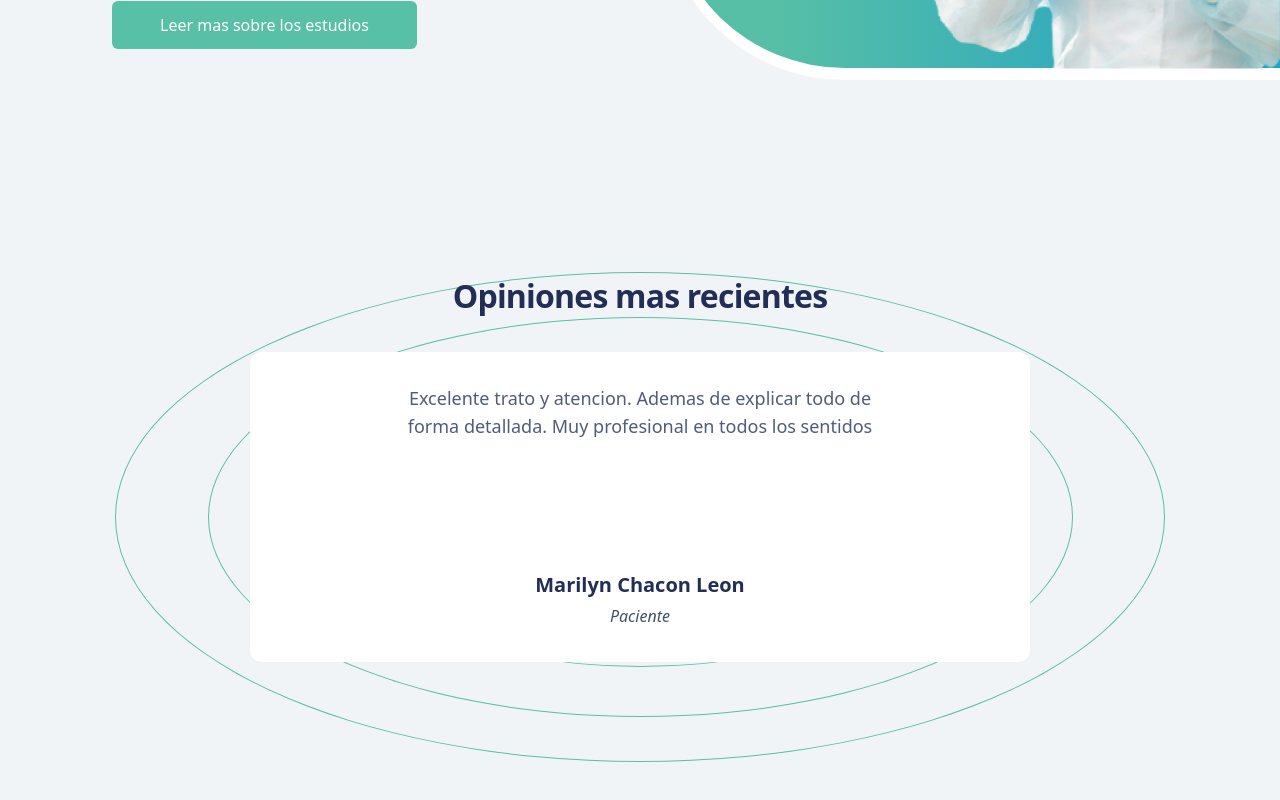
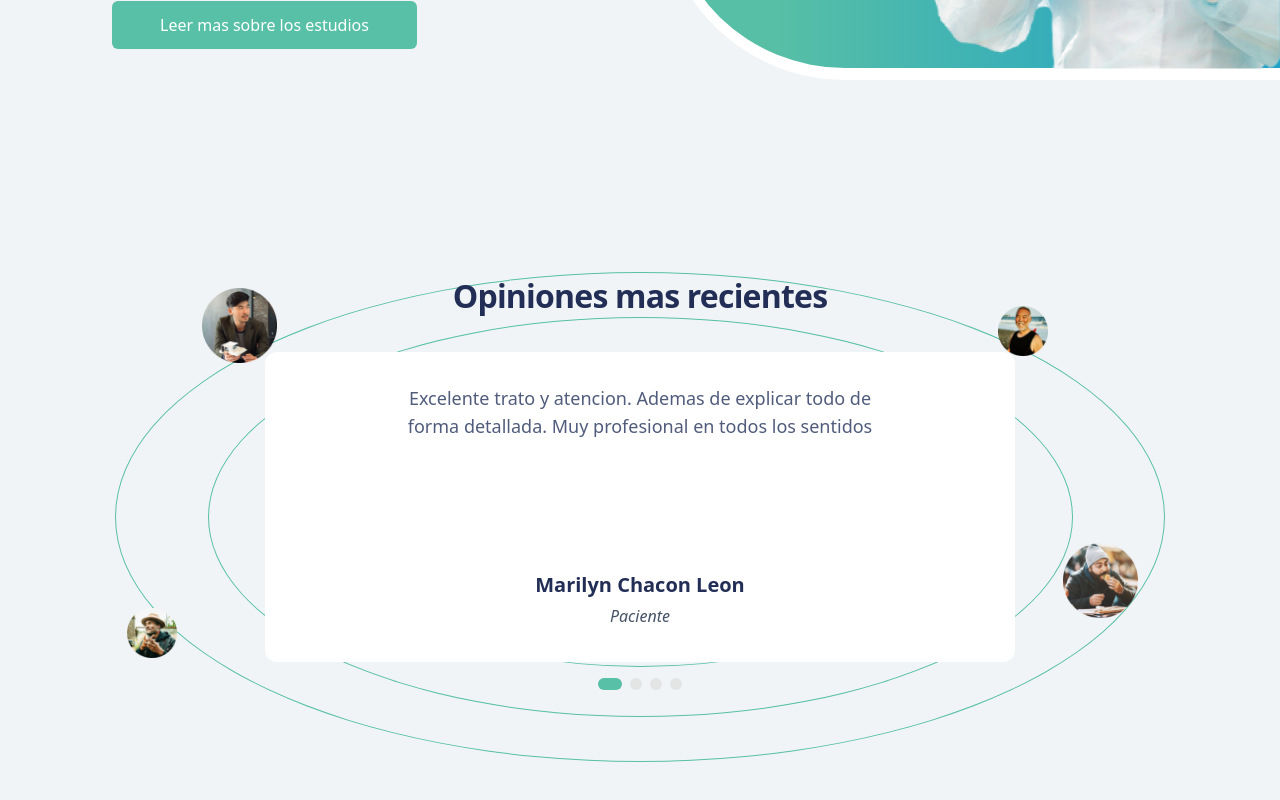
Before and after one commit to addliam/landing-page-medicos, a React (Vite) app: page / in a window 1280 px wide. Shown: the part 1606-2406 px from the top of the page. Built offline with nearby package versions, Linux system fonts and the light colour scheme.

Commit message:
styles for opinion section

```diff
--- a/src/components/SectionOpiniones.jsx
+++ b/src/components/SectionOpiniones.jsx
@@ -1,8 +1,12 @@
 import React from 'react'
+import Avatar1 from '../assets/images/Img-opinions-1.png'
+import Avatar2 from '../assets/images/Img-opinions-2.png'
+import Avatar3 from '../assets/images/Img-opinions-3.png'
+import Avatar4 from '../assets/images/Img-opinions-4.png'
 
 const OpinionComponent = () => {
     return (
-    <div className='z-50 quote mx-auto mt-8 w-[780px] h-[310px] rounded-xl px-8 py-8 bg-[#FFFFFF]'>
+    <div className='z-50 quote mx-auto mt-8 w-[750px] h-[310px] rounded-xl px-8 py-8 bg-[#FFFFFF]'>
     <figure className='flex flex-col h-full justify-between'>
         <blockquote className='max-w-[500px] mx-auto'>
             <p className='text-lg font-medium text-[#515C7C] text-center'>Excelente trato y atencion. Ademas de explicar todo de forma detallada. Muy profesional en todos los sentidos</p>
@@ -15,20 +19,38 @@ const OpinionComponent = () => {
     )
 }
 
+const IndexOpinion = () => {
+    return (
+        <div className='flex flex-row gap-2 mx-auto w-full justify-center mt-4'>
+            <div className='bg-primary rounded-lg w-6 h-3 cursor-pointer' />
+            <div className='bg-[#E3E4E4] rounded-lg w-3 h-3 cursor-pointer' />
+            <div className='bg-[#E3E4E4] rounded-lg w-3 h-3 cursor-pointer' />
+            <div className='bg-[#E3E4E4] rounded-lg w-3 h-3 cursor-pointer' />
+        </div>
+    )
+}
+
 const SectionOpiniones = () => {
   return (
     <section className='mx-28 layout-y relative'>
+        <img className='absolute z-50 left-[90px] top-[112px] ' src={Avatar1} width="75px" height="75px" alt="avatar" />
+        <img className='absolute z-50 bottom-[200px] left-[15px] ' src={Avatar2} width="50px" height="50px" alt="avatar" />
+        <img className='absolute right-[120px] top-[130px] z-50 ' src={Avatar3} width="50px" height="50px" alt="avatar" />
+        <img className='absolute z-50 right-[30px] bottom-[240px] ' src={Avatar4} width="75px" height="75px" alt="avatar" />
+
         <div className='absolute z-50 w-full'>
             <h4 className='z-50 section_title text-center'>Opiniones mas recientes</h4>
             <OpinionComponent />
+            <IndexOpinion />
         </div>
-        <div className='z-0  flex flex-row justify-center items-center w-full '>
+        <div className='z-0 flex flex-row justify-center items-center w-full '>
             <div className='ellipse_group z-0 flex justify-center items-center relative w-[1050px] h-[490px]'>
                 <div className='absolute w-[635px] h-[300px] border-[1px] border-primary   rounded-[50%] bg-transparent' />
                 <div className='absolute w-[865px] h-[400px] border-[1px] border-primary rounded-[50%] bg-transparent' />
                 <div className='absolute w-[1050px] h-[490px] border-[1px] border-primary rounded-[50%]' />
             </div>
         </div>
+
     </section>
   )
 }
```
